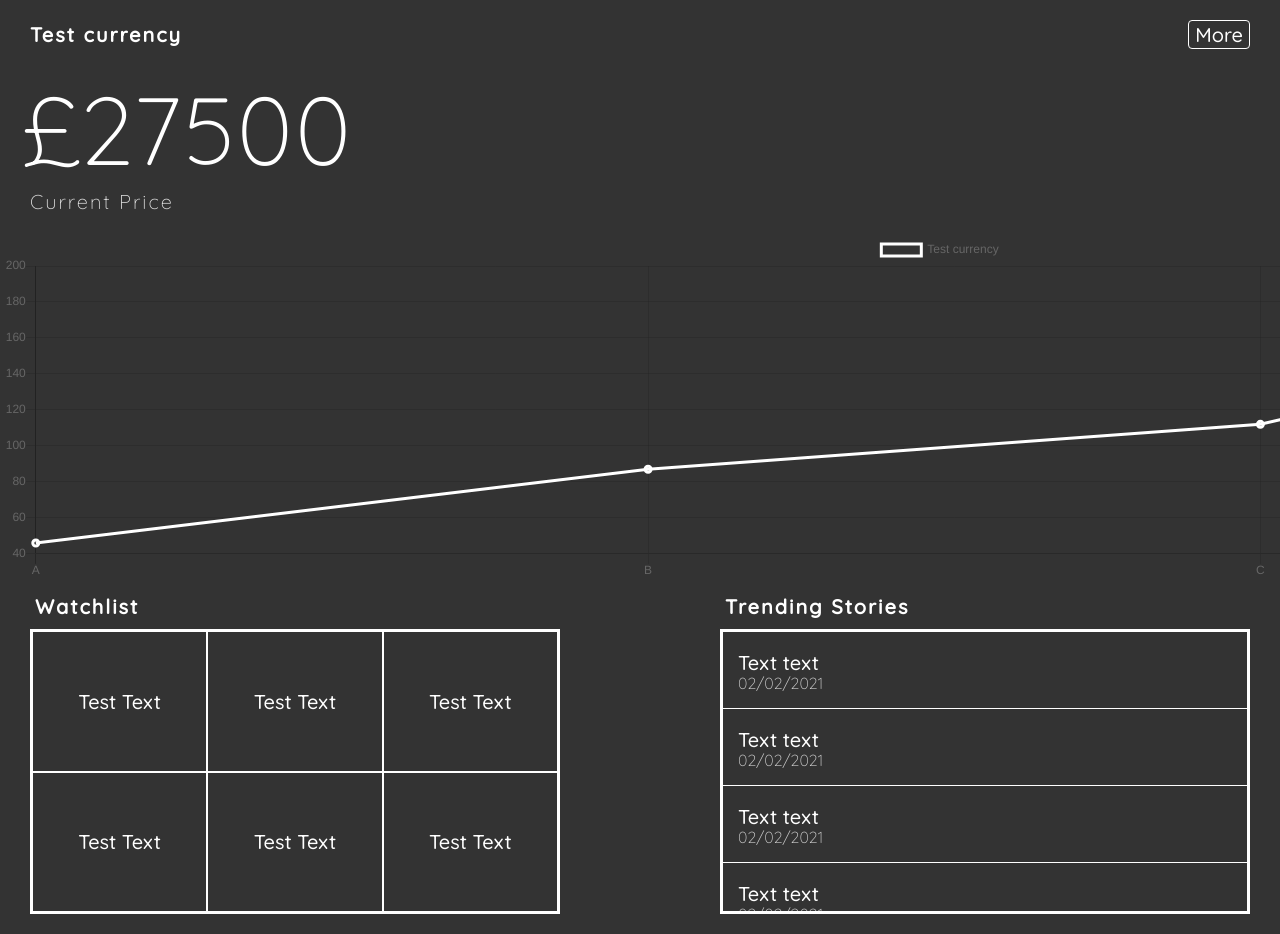
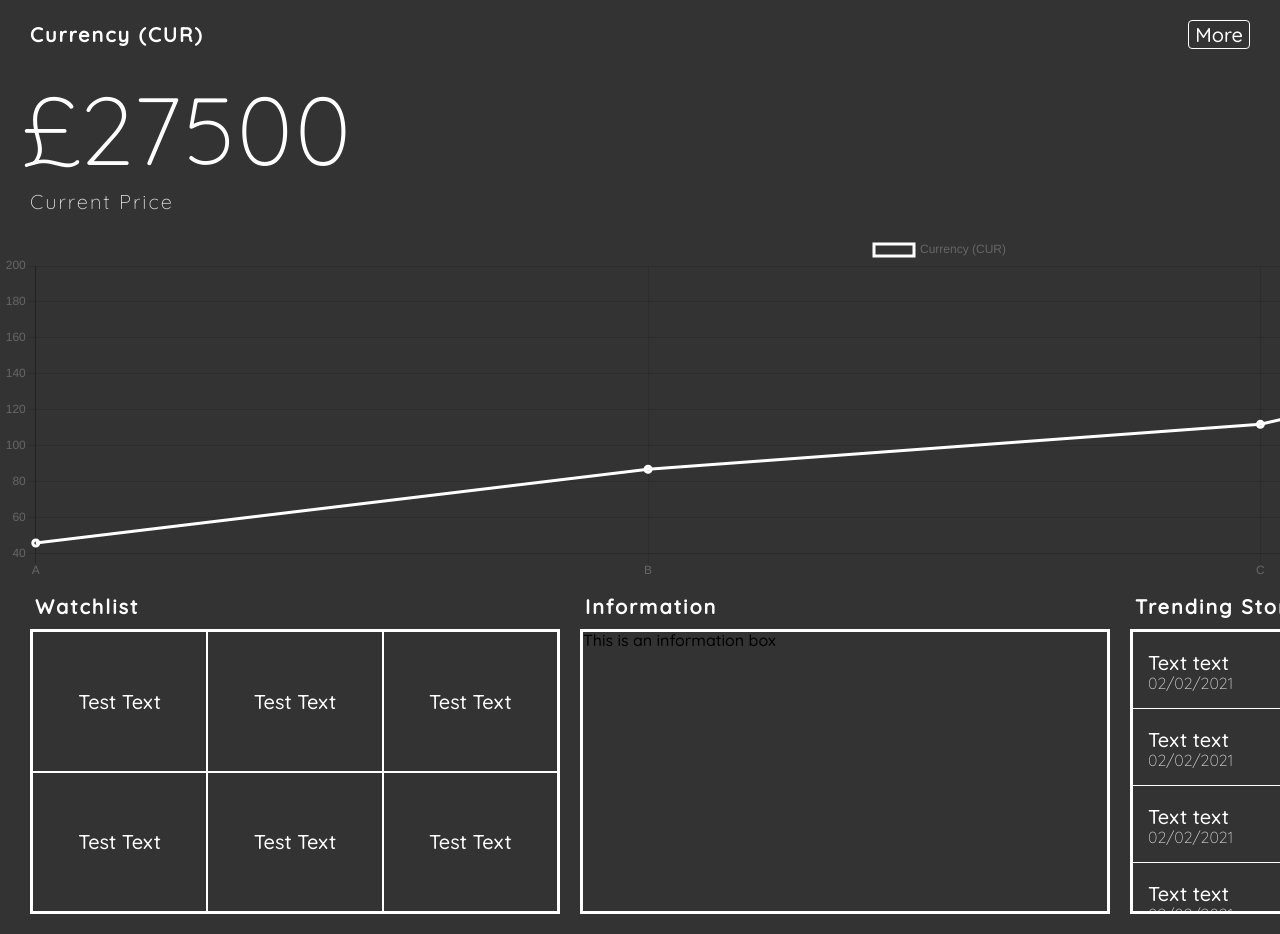
Before and after one commit to guyus15/Crypto-Predictions, a React (Create React App) app in the folder crypto-predictions-react/: page / in a window 1280 px wide. Shown: the top 934 px of the page. Built offline with nearby package versions, Linux system fonts and the light colour scheme; no server answers.

Commit message:
Add information data box"

```diff
--- a/crypto-predictions-react/src/App.js
+++ b/crypto-predictions-react/src/App.js
@@ -32,11 +32,12 @@ class App extends React.Component {
     super();
 
     this.state = {
-      currencyInfo: this.getInfo()
+      currencyInfo: undefined,
+      currencyPrice: undefined
     }
 
     this.getInfo = this.getInfo.bind(this);
-    //this.getPrice = this.getPrice.bind(this);
+    this.getPrice = this.getPrice.bind(this);
   }
 
 
@@ -49,14 +50,29 @@ class App extends React.Component {
       });
   }
 
+  getPrice() {
+    let currency = 'Bitcoin';
+    fetch(`/getprice?currency=${currency}`)
+      .then(res => res.json())
+      .then(data => {
+        this.setState({currencyPrice: data})
+      });
+  }
+
+  componentDidMount() {
+    this.getInfo();
+    this.getPrice();
+  }
+
   render() {
-    console.log(this.state.currencyInfo);
 
-    let currencyName = "Test currency"
+
+    let currencyName = "Currency (CUR)"
     let currencyPrice = "27500"
 
-    if (this.state.currencyInfo !== undefined) {
-      currencyName = `${this.state.currencyInfo.name} (${this.state.currencyInfo.symbol}) `;
+    if (this.state.currencyInfo !== undefined && this.state.currencyPrice !== undefined) {
+      currencyName = `${this.state.currencyInfo.name} (${this.state.currencyInfo.symbol})`;
+      currencyPrice = `${this.state.currencyPrice.price}`;
     }
 
     return (
@@ -71,6 +87,7 @@ class App extends React.Component {
           />
           <div className="Databoxes">
             <DataBox title="Watchlist" type="watchlist"></DataBox>
+            <DataBox title="Information" type="information"></DataBox>
             <DataBox title="Trending Stories" type="news"></DataBox>
           </div>
       </div>
--- a/crypto-predictions-react/src/Components/DataBox.js
+++ b/crypto-predictions-react/src/Components/DataBox.js
@@ -28,6 +28,10 @@ class DataBox extends React.Component {
               <WatchListItem text="Test Text"></WatchListItem>
               <WatchListItem text="Test Text"></WatchListItem>
             </div>
+            ) : this.props.type === "information" ? (
+            <div className={className}>
+              <p>This is an information box</p>
+            </div>
             ) : (
             <div className={className}>
               <NewsItem text="Text text" date="02/02/2021"></NewsItem>
@@ -35,7 +39,7 @@ class DataBox extends React.Component {
               <NewsItem text="Text text" date="02/02/2021"></NewsItem>
               <NewsItem text="Text text" date="02/02/2021"></NewsItem>
             </div>
-          )}
+            )}
       </div>
     )
   }
```
